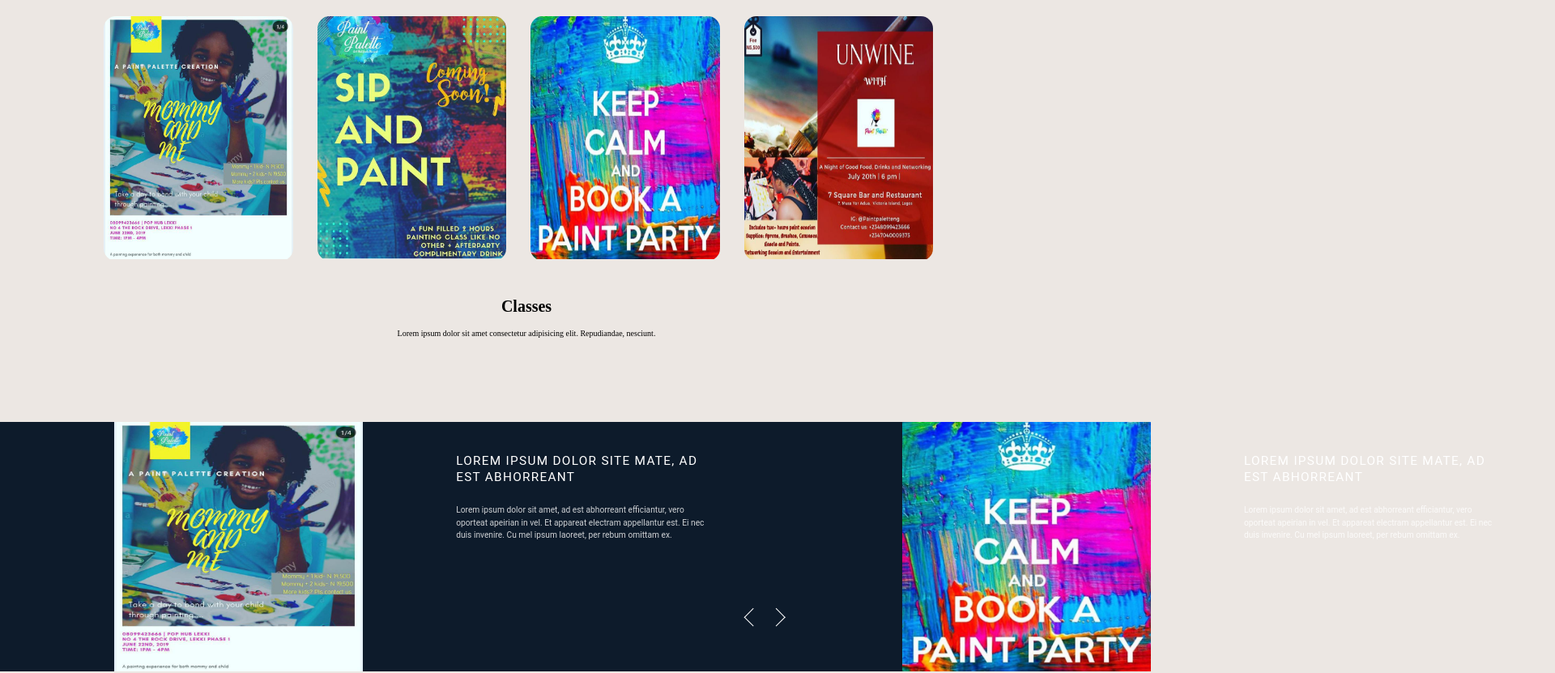
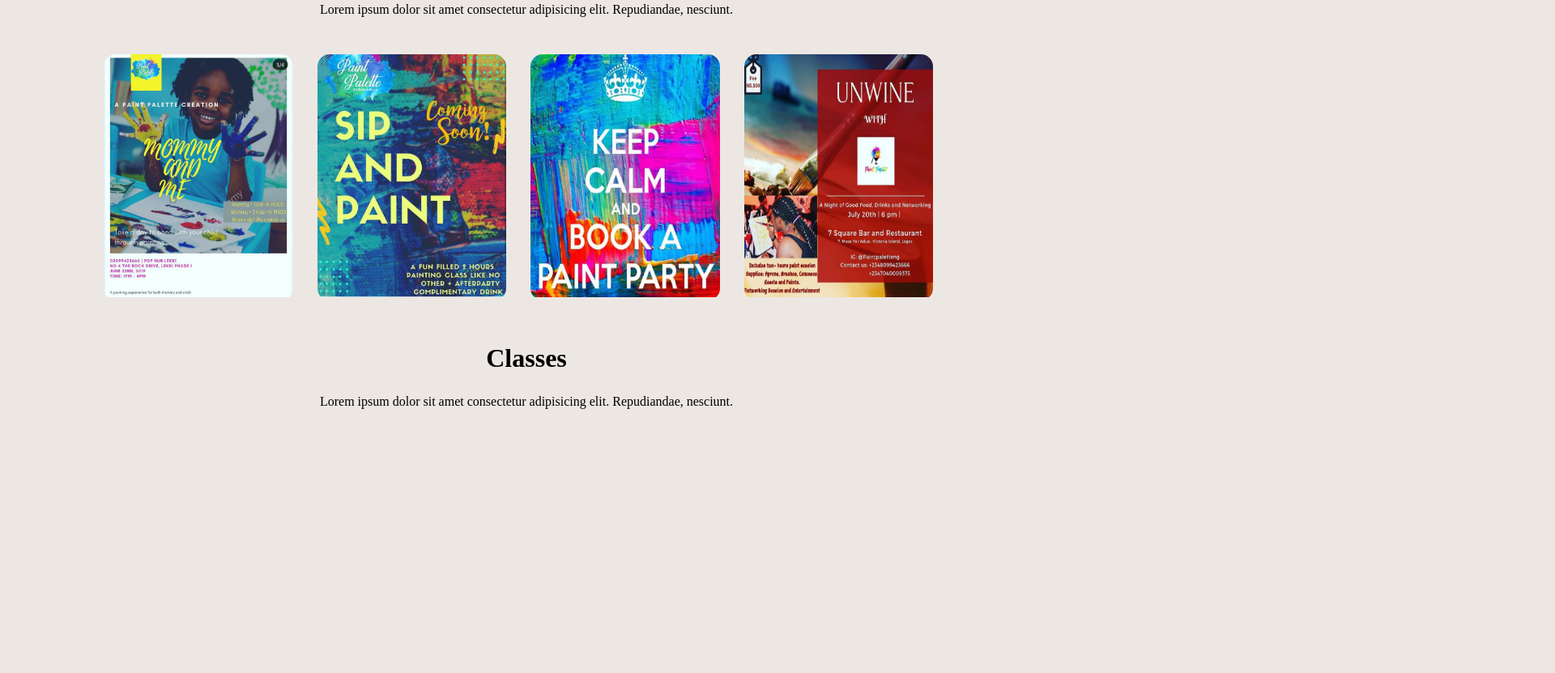
Before and after one commit to Runo-saduwa/paint-palette-theme, a plain HTML site: page index.html in a window 1280 px wide. Shown: the part 917-1748 px from the top of the page at 81% size, 1920 px wide, since content can reach past the window. After the commit the page ends 1468 px from the top, so only its background shows below. Drawn offline with nearby package versions, Linux system fonts and the light colour scheme.

Commit message:
removed spaces"

```diff
--- a/css/styles.css
+++ b/css/styles.css
@@ -1,11 +1,9 @@
 /* General style */
- html {
+ body {
    background: var(--uiOffWhite);
-
-   overflow-x:hidden;
- }
- body {
    margin: 0 !important;
+   width:100%;
+   overflow-x: hidden;
  }
 
 /* The component will reset button browser styles */
@@ -317,14 +315,14 @@
   DEMO
   =====
   */
-
+/*
   @media (min-width: 768px){
 
     html{
       font-size: 62.5%;
     }
   }
-
+   */
 
 
   header{
@@ -713,4 +711,8 @@
     grid-template-columns: 1fr;
     grid-gap: 30px;
   }
+
+  .slider {
+    display: none;
+  }
 }
--- a/index.html
+++ b/index.html
@@ -143,7 +143,7 @@
       </section>
 
 <!-- slider -->
-<section class="slider_content">
+<!-- <section class="slider_content">
 <div class="slider">
 <div class="slider-wrapper flex">
 	<div class="slide flex">
@@ -185,7 +185,7 @@
 <a href="#" title="Next" class="arrow slider-link next"></a>
 </div>
 </div>
-</section>
+</section> -->
 
   <!-- second slider -->
 
```
